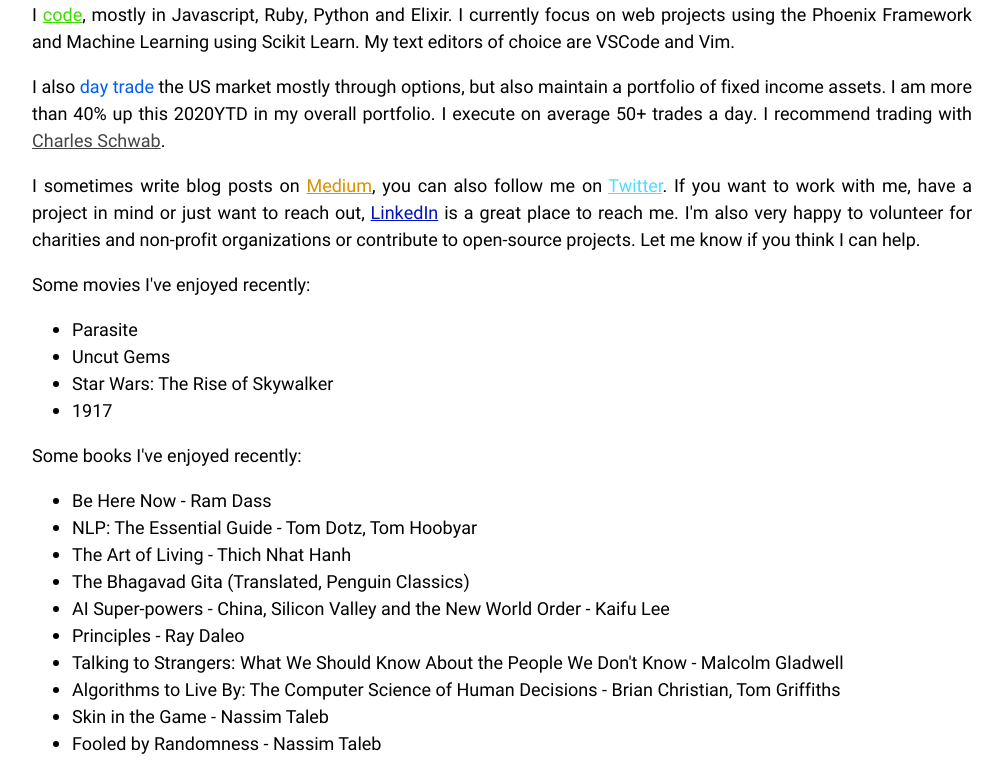
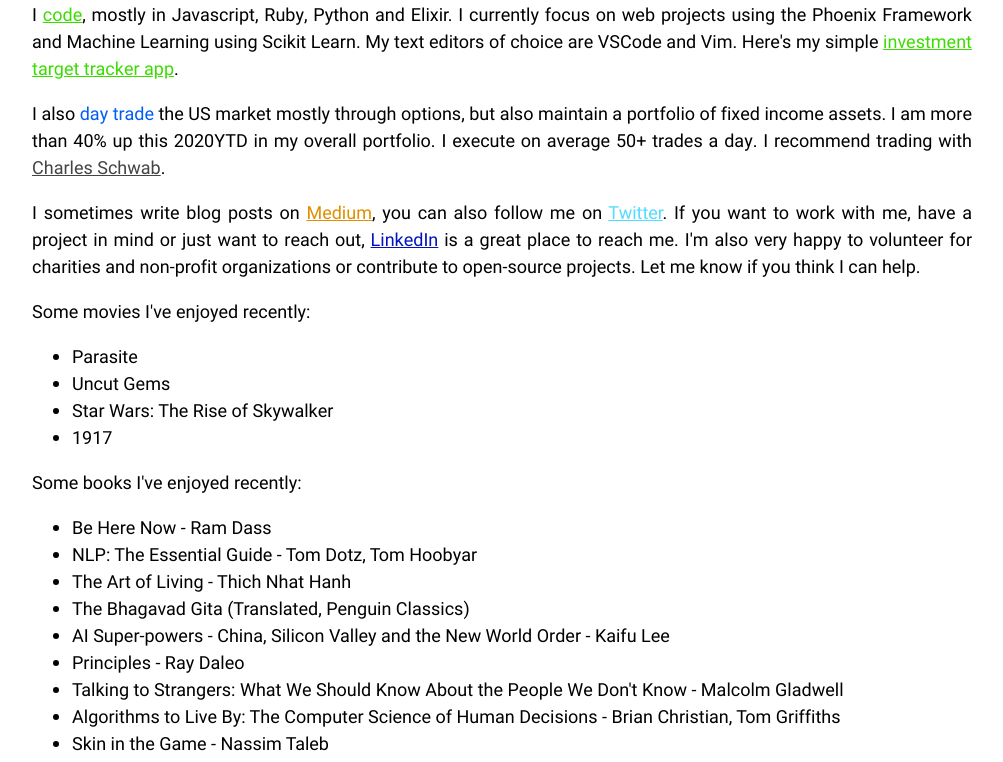
Before and after one commit to fivetwentysix/website, a website built with webpack: page docs/index.html in a window 1280 px wide. Shown: the part 84-846 px from the top of the page, without its empty margins (4-1007 px from the left). Built offline with nearby package versions, Linux system fonts and the light colour scheme.

Commit message:
add investment target tracker app link

```diff
--- a/docs/index.html
+++ b/docs/index.html
@@ -14,7 +14,7 @@
         <p>
             I
             <a href="https://github.com/fivetwentysix" target="_blank">code</a>, mostly in Javascript, Ruby, Python and Elixir. I currently focus on web projects using the Phoenix Framework and Machine Learning using Scikit Learn. My text editors of choice
-            are VSCode and Vim.
+            are VSCode and Vim. Here's my simple <a href="https://fivetwentysix.github.io/investment-target-tracker/">investment target tracker app</a>.
         </p>
 
         <p>
```
Also changed, not shown: src/index.html (+1 -1 lines).
